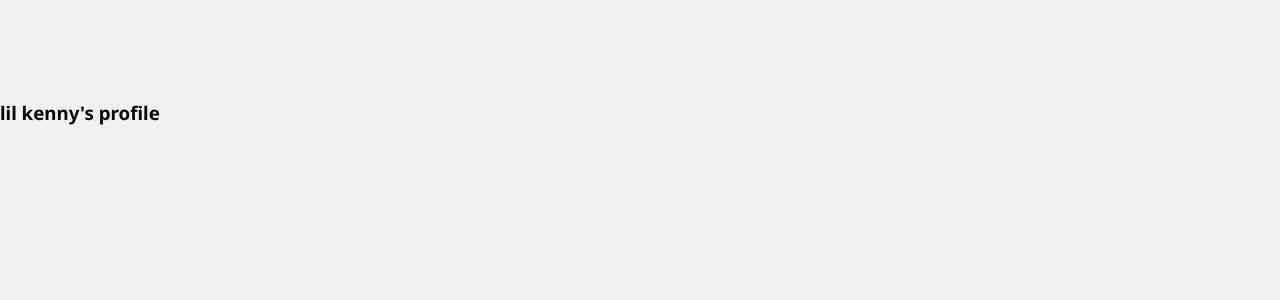
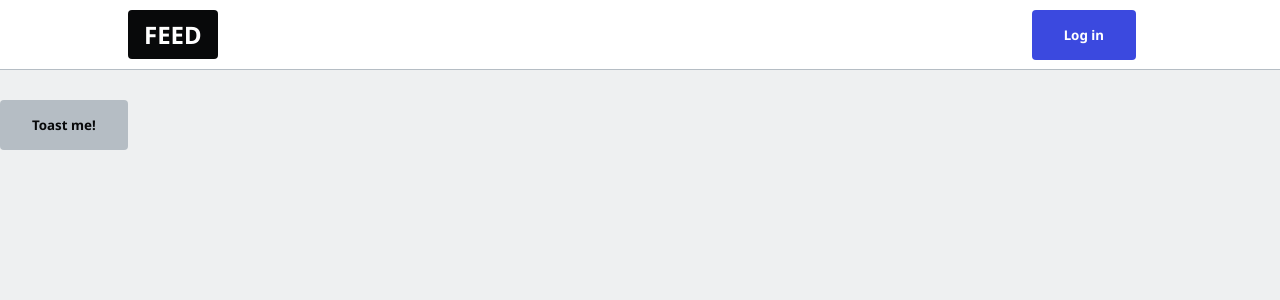
Before and after one commit to damwead/FirebaseAndNextRoundII, a Next.js app: page / in a window 1280 px wide. Shown: the top 300 px of the page. Built offline with nearby package versions, Linux system fonts and the light colour scheme.

Commit message:
done "app" chapter

```diff
--- /dev/null
+++ b/components/Loader.js
@@ -0,0 +1,3 @@
+export default function Loader({ show }) {
+  return show ? <div className="loader"></div> : null;
+}
--- /dev/null
+++ b/components/Navbar.js
@@ -0,0 +1,44 @@
+import Link from 'next/link';
+
+// Top navbar
+export default function Navbar() {
+  const user = false;
+  const username  = false;
+
+  return (
+    <nav className="navbar">
+      <ul>
+        <li>
+          <Link href="/">
+            <button className="btn-logo">FEED</button>
+          </Link>
+        </li>
+
+        {/* user is signed-in and has username */}
+        {username && (
+          <>
+            <li className="push-left">
+              <Link href="/admin">
+                <button className="btn-blue">Write Posts</button>
+              </Link>
+            </li>
+            <li>
+              <Link href={`/${username}`}>
+                <img src={user?.photoURL} />
+              </Link>
+            </li>
+          </>
+        )}
+
+        {/* user is not signed in */}
+        {!username && (
+          <li>
+            <Link href="/enter">
+              <button className="btn-blue">Log in</button>
+            </Link>
+          </li>
+        )}
+      </ul>
+    </nav>
+  );
+}
--- a/package.json
+++ b/package.json
@@ -13,7 +13,8 @@
     "next": "13.4.3",
     "react": "18.2.0",
     "react-dom": "18.2.0",
-    "react-firebase-hooks": "^5.1.1"
+    "react-firebase-hooks": "^5.1.1",
+    "react-hot-toast": "^2.4.1"
   },
   "devDependencies": {
     "eslint": "8.41.0",
--- a/pages/_app.js
+++ b/pages/_app.js
@@ -1,7 +1,14 @@
-import '../styles/globals.css'
+import '../styles/globals.css';
+import Navbar from "../components/Navbar";
+import { Toaster } from 'react-hot-toast';
 
 function MyApp({ Component, pageProps }) {
-  return <Component {...pageProps} />
-}
+  return (
+    <>
+      <Navbar />
+      <Component {...pageProps} />
+      <Toaster />
+    </>
+)}
 
 export default MyApp
--- a/pages/index.js
+++ b/pages/index.js
@@ -3,15 +3,23 @@
 import styles from '../styles/Home.module.css'
 import Link from 'next/link';
 
+import Loader from '../components/Loader';
+
+import toast from 'react-hot-toast';
+
 export default function Home() {
   return (
     <div>
-      <Link prefetch={false} href={{
-        pathname: '/[username]',
-        query: { username: 'lil_kenny' },
-      }}>
-      <h3>lil kenny's profile</h3>
-      </Link>
+      <button onClick={() => toast.success('hello toast',
+        {position: "top-right", icon: '👏', style: {
+          borderRadius: '10px',
+          background: '#333',
+          color: '#fff'
+          }
+        }
+      )}>
+        Toast me!
+        </button>
     </div>
   );
 }
```
Also changed, not shown: 1 other file (tests, documents, lock files or other folders).
